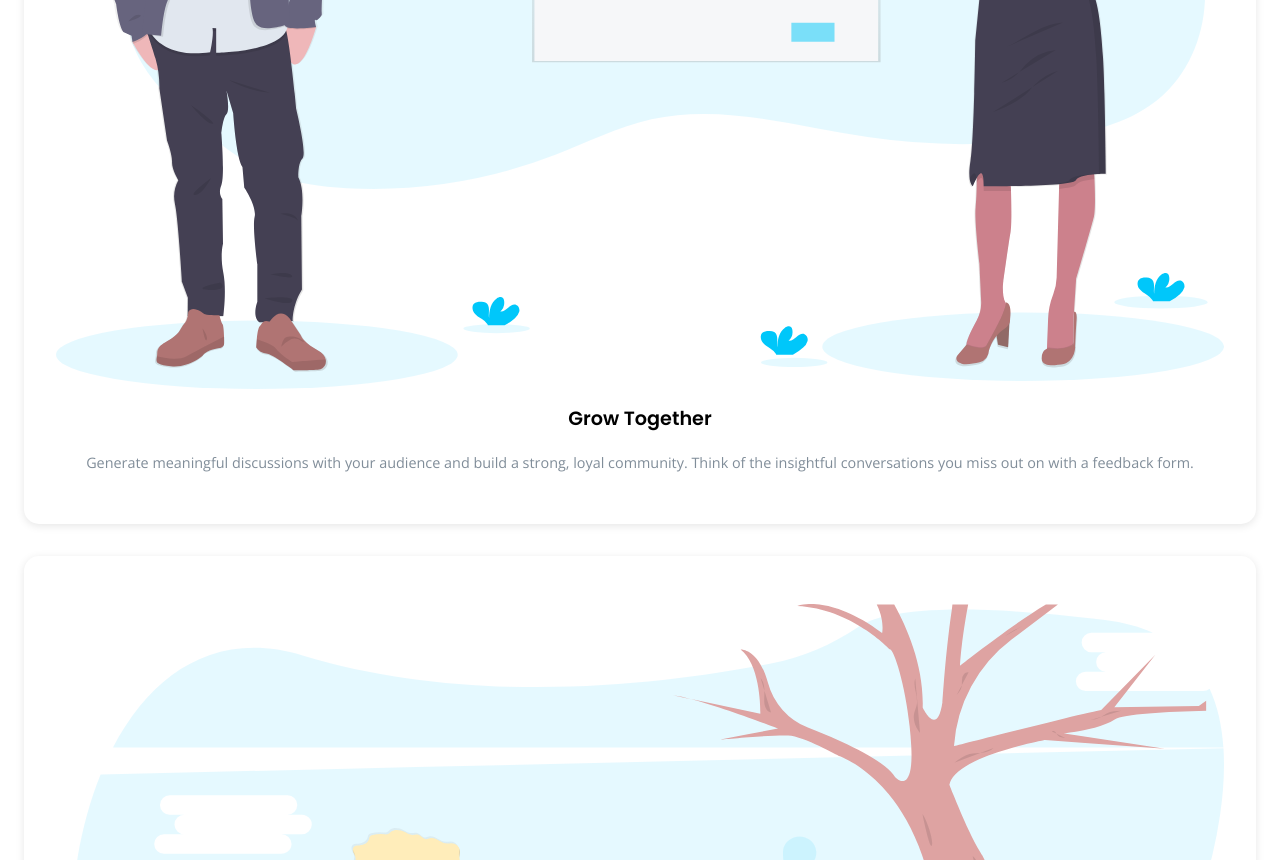
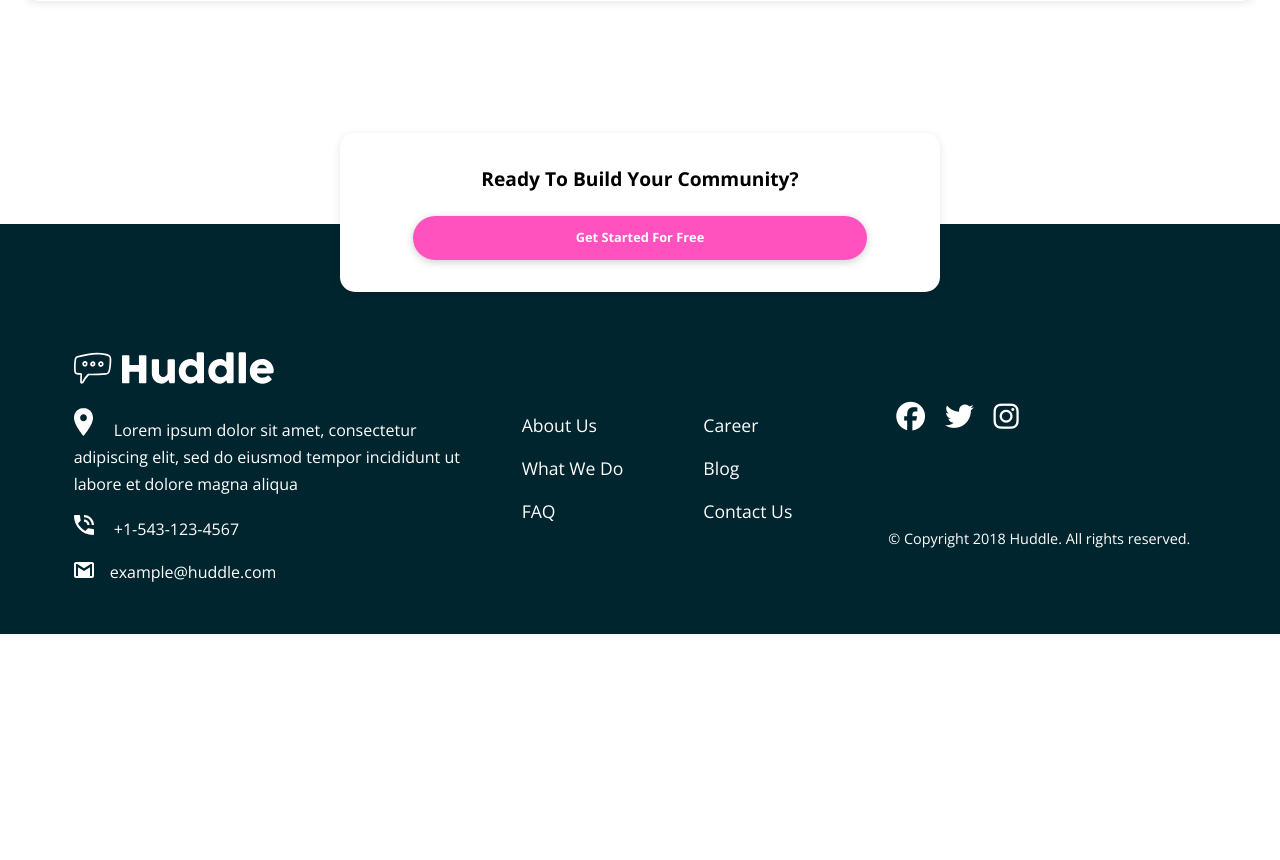
Before and after one commit to juanlistello/huddle-landing-page-with-alternating-feature-blocks-master, a plain HTML site: page index.html in a window 1280 px wide. Shown: the part 1940-2800 px from the top of the page. After the commit the page ends 2574 px from the top, so only its background shows below. Drawn offline with nearby package versions, Linux system fonts and the light colour scheme.

Commit message:
responsive

```diff
--- a/index.html
+++ b/index.html
@@ -12,42 +12,50 @@
 </head>
 <body>
 <header id="header">
-  <nav class="navbar">
+  <nav class="navbar container2">
     <div class="logo">
     <img src="./images/logo.svg" alt="">
     </div>
     <a href="#" class="btn">Try It Free</a>
   </nav>
-  <main class="main container">
+  <main class="main container container2">
+    <div class="text">
     <h1>Build The Community Your Fans Will Love</h1>
     <p>Huddle re-imagines the way we build communities. You have a voice, but so does your audience.
       Create connections with your users as you engage in genuine discussion. </p>
       <a href="#" class="btn btn2" >Get Started For Free</a>
+    </div>
       <img src="./images/illustration-mockups.svg" alt="">
   </main>
 </header>
   <section class="info container2">
     <div class="card card1">
       <img src="./images/illustration-grow-together.svg" alt="">
+      <div class="textcard">
       <h2>Grow Together</h2>
       <p>
         Generate meaningful discussions with your audience and build a strong, loyal community.
         Think of the insightful conversations you miss out on with a feedback form. </p>
+      </div>
     </div>
     <div class="card card2">
       <img src="./images/illustration-flowing-conversation.svg" alt="">
+      <div class="textcard">
       <h2>Flowing Conversations</h2>
       <p>
         You wouldn't paginate a conversation in real life, so why do it online? Our threads
         have just-in-time loading for a more natural flow.
        </p>
+      </div>
     </div>
     <div class="card card3">
       <img src="./images/illustration-your-users.svg" alt="">
+      <div class="textcard">
       <h2>Your Users</h2>
       <p>
         It takes no time at all to integrate Huddle with your app's authentication solution.
   This means, once signed in to your app, your users can start chatting immediately. </p>
+</div>
     </div>
     <div class="card4">
       <h2>Ready To Build Your Community?</h2>
@@ -55,11 +63,12 @@
     </div>
   </section>
     <footer class="footer">
-      <div class="footer-logo">
-      <img src="./images/logo.svg" alt="">
-    </div>
+    <div class="container3">
       <div class="contact">
-        <p > <img  class="ubication" src="./images/icon-location.svg" alt=""> Lorem ipsum dolor sit amet, consectetur adipiscing elit, sed do eiusmod tempor
+        <div class="footer-logo">
+          <img src="./images/logo.svg" alt="">
+        </div>
+        <p> <img  class="ubication" src="./images/icon-location.svg" alt=""> Lorem ipsum dolor sit amet, consectetur adipiscing elit, sed do eiusmod tempor
           incididunt ut labore et dolore magna aliqua</p>
         <p> <img src="./images/icon-phone.svg" alt=""> +1-543-123-4567</p>
         <p> <img src="./images/icon-email.svg" alt="">example@huddle.com</p>
@@ -69,6 +78,10 @@
           <li><a href="#">About Us</a></li>
           <li><a href="#">What We Do</a></li>
           <li><a href="#">FAQ</a></li>
+        </ul>
+      </div>
+      <div class="links2">
+        <ul>
           <li><a href="#">Career</a></li>
           <li><a href="#">Blog</a></li>
           <li><a href="#">Contact Us</a></li>
@@ -82,6 +95,7 @@
         </div>
         <p>&copy; Copyright 2018 Huddle. All rights reserved.</p>
       </div>
+    </div>
     </footer>
 
 </body>
--- a/style.css
+++ b/style.css
@@ -12,6 +12,7 @@ a {
 body {
     line-height: 1.7rem;
     font-size: 16px;
+
 }
 img {
     width: 100%;
@@ -45,10 +46,13 @@ img {
     transform: scale(1.1)
 }
 .container {
+
     padding: 2rem 2rem;
     margin: 0 auto;
 }
 .container2 {
+    max-width: 1440px;
+    margin: 0 auto;
     padding: 2rem 1.5rem;
 }
 /* cards */
@@ -143,24 +147,36 @@ img {
     color: white;
     margin-right: 1rem;
 
+
+}
+.contact .footer-logo img {
+    width: 200px;
 }
 
 .links ul li {
     color: white;
     list-style: none;
-}
-.footer-logo {
-    width: 180px;
+} .footer-logo {
+    width: 200px;
+    margin-bottom: 1rem;
     filter:  brightness(0) invert(1);
 
 }
 
 .contact p {
     margin: 1rem 0;
+    max-width: 400px;
 }
+
 .links ul li {
     font-size: 1.1rem;
-    margin: 1rem 0;
+    margin-bottom: 1rem;
+}
+.links2 ul li {
+    font-size: 1.1rem;
+    margin-bottom: 1rem;
+    color: white;
+    list-style: none;
 }
 .social {
     text-align: center;
@@ -175,3 +191,98 @@ img {
 .social .fab:hover {
     color:hsl(322, 100%, 66%);
 }
+
+@media (min-width: 700px){
+    .card {
+        display: flex;
+        flex-direction: row;
+        justify-content: space-between;
+        align-content: center;
+        align-items: center;
+        text-align: left;
+    }
+
+    .textcard {
+        padding: 0rem 4rem;
+    }
+    .info h2 {
+        margin: 0em;
+    }
+    .card1 {
+        flex-direction: row-reverse;
+    }
+    .card3 {
+        flex-direction: row-reverse;
+    }
+    .card img {
+    width: 30%;
+    }
+
+    .card4 {
+        margin: 0 auto;
+        max-width: 600px;
+
+    }
+    .card4 h2 {
+        margin-bottom: 1.5rem;
+    }
+
+}
+@media (min-width:800px) {
+    .main {
+        display: flex;
+        justify-content: space-between;
+        align-content: center;
+        text-align: left;
+    }
+    .links {
+        margin: 0 3rem;
+    }
+    .links2 {
+        margin: 0 2rem;
+    }
+    .main .text {
+        align-self: center;
+        max-width: 800px;
+        margin-right: 3rem;
+    }
+    .main .text a {
+        text-align: center;
+    }
+    .main img {
+        max-width: 60%;
+        height: auto;
+    }
+
+    .navbar {
+        padding: 3rem 1rem;
+    }
+    .logo img {
+        vertical-align: middle;
+        width: 180px;
+    }
+    .navbar a {
+        font-size: 1rem;
+        padding: 0.3rem 2rem;
+    }
+    .container3 {
+        display: flex;
+        flex-direction: row;
+        align-content: center;
+        justify-content: space-evenly;
+        align-items: center;
+        max-width: 1440px;
+        margin: 0 auto;
+    }
+    .social .fab {
+        margin: 0 0.5rem;
+    }
+    .social {
+        margin-left: 4rem;
+        height: 150px;
+        display: flex;
+        flex-direction: column;
+        justify-content: space-between;
+        align-content: space-between;
+        text-align: left;
+    }
```
